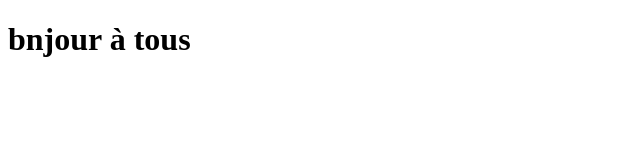
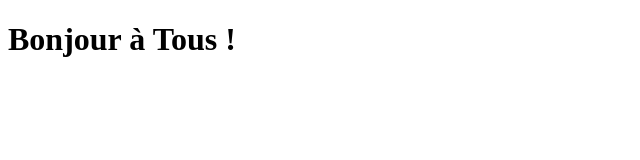
Before and after one commit to phiphim/projet-02, a plain HTML site: page site/index.html in a window 1280 px wide. Shown: the whole page, without its empty margins (0-640 px from the left). Drawn offline with Linux system fonts and the light colour scheme.

Commit message:
prem page

```diff
--- a/site/index.html
+++ b/site/index.html
@@ -1,9 +1,9 @@
 <!DOCTYPE html>
 <html>
 <head>
-	<title>bonjour</title>
+	<title>Salut Coursera</title>
 </head>
 <body>
-<h1>bnjour à tous</h1>
+	<h1>Bonjour à Tous !</h1>
 </body>
 </html>
```
